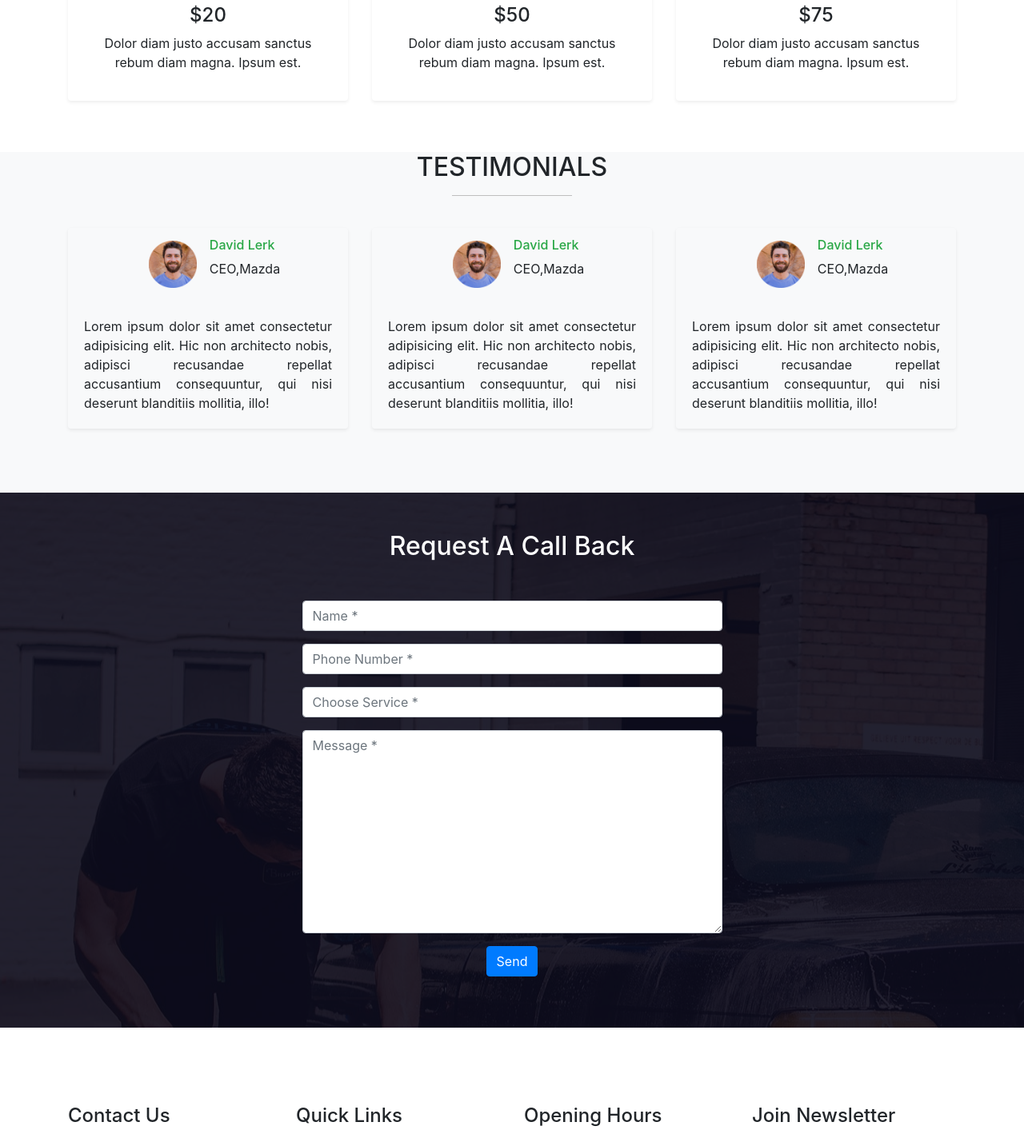
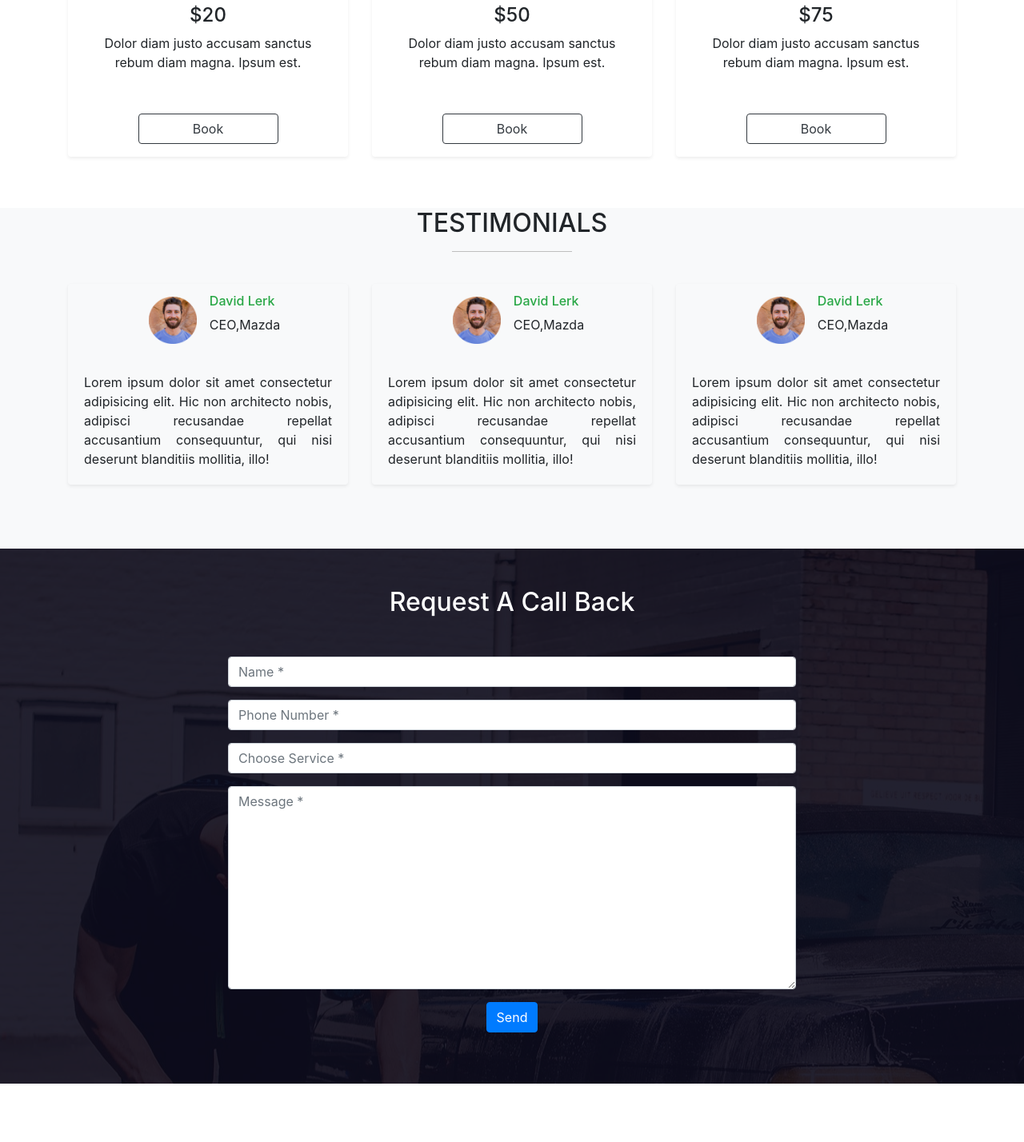
Before and after one commit to masum-diucse/clean-moto-client, a React (Create React App) app: page / in a window 1280 px wide. Shown: the part 2300-3728 px from the top of the page at 80% size. Built offline with nearby package versions, Linux system fonts and the light colour scheme.

Commit message:
package button added

```diff
--- a/src/components/Home/Contact/Contact.js
+++ b/src/components/Home/Contact/Contact.js
@@ -7,7 +7,7 @@ const Contact = () => {
                 <div className="section-header text-center text-white mb-5">
                     <h2>Request A Call Back</h2>
                 </div>
-                <div className="col-md-6 mx-auto">
+                <div className="col-md-8 mx-auto">
                     <form action="">
                         <div className="form-group">
                             <input type="text" className="form-control" placeholder="Name *" />
--- a/src/components/Home/PackageCard/PackageCard.js
+++ b/src/components/Home/PackageCard/PackageCard.js
@@ -1,4 +1,5 @@
 import React from 'react';
+import { Button } from 'react-bootstrap';
 
 const PackageCard = ({pkd}) => {
     const {packageName,packageImage,packagePrice,packageDescription}=pkd;
@@ -11,6 +12,9 @@ const PackageCard = ({pkd}) => {
                     <h4>${packagePrice}</h4>
                     <p>{packageDescription}</p>
                 </div>
+                <div className="py-3">
+                <Button className="text-center w-50" variant="outline-dark" >Book</Button>
+                </div>
 
             </div>
         </div>
```
